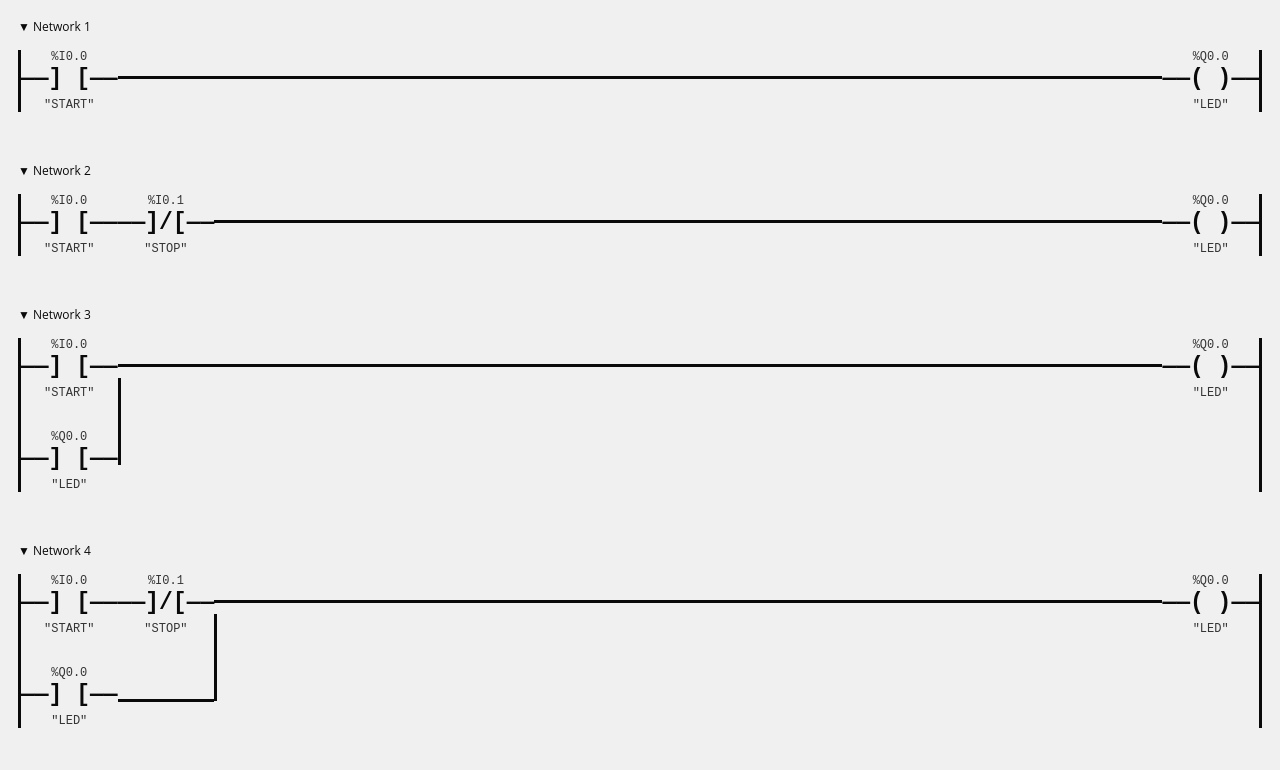
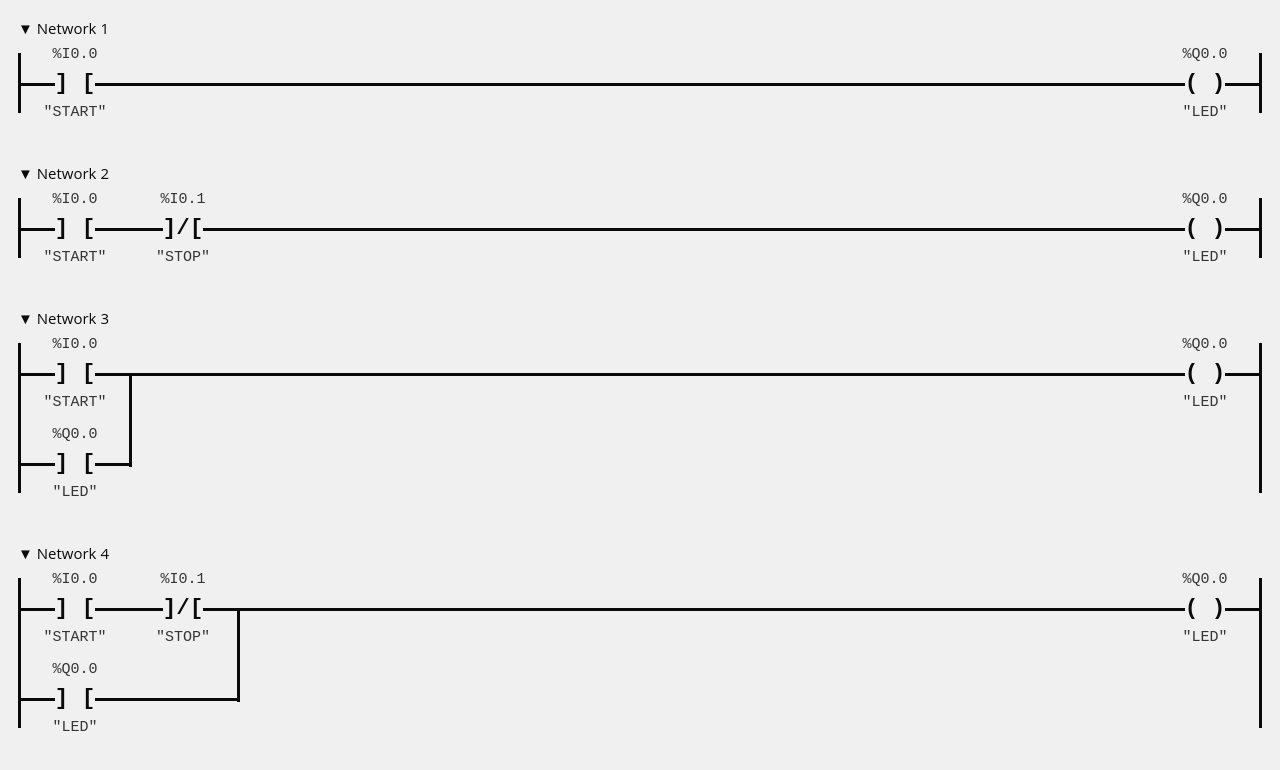
Before and after one commit to M1841/SimLadd, a website built with Vite: page index.html in a window 1280 px wide. Built offline with nearby package versions, Linux system fonts and the light colour scheme; a web font is replaced by a local one.

Commit message:
polish intermediate representation & rendering

```diff
--- a/lib/editor/ConjunctiveNode.ts
+++ b/lib/editor/ConjunctiveNode.ts
@@ -1,9 +1,30 @@
+import { DisjunctiveNode } from "./DisjunctiveNode";
 import { ExpressionNode } from "./ExpressionNode";
 import { Node } from "./Node";
 import { Operator } from "./Operator";
 
-export class ConjunctiveNode extends ExpressionNode {
+export class ConjunctiveNode implements ExpressionNode {
+  operator: Operator;
+  operands: Node[];
+
   constructor(operands: Node[]) {
-    super(Operator.AND, operands);
+    if (operands.filter((o) => o instanceof DisjunctiveNode).length > 1) {
+      throw new Error(
+        "A conjunctive node cannot contain multiple disjunctive nodes"
+      );
+    }
+    this.operator = Operator.OR;
+    this.operands = operands;
+  }
+
+  render(): HTMLDivElement {
+    const div = document.createElement("div");
+    div.classList.add("conjunctive-node");
+
+    this.operands.forEach((operand) => {
+      div.appendChild(operand.render());
+    });
+
+    return div;
   }
 }
--- a/lib/editor/DisjunctiveNode.ts
+++ b/lib/editor/DisjunctiveNode.ts
@@ -1,9 +1,29 @@
+import { ConjunctiveNode } from "./ConjunctiveNode";
 import { ExpressionNode } from "./ExpressionNode";
-import { Node } from "./Node";
 import { Operator } from "./Operator";
 
-export class DisjunctiveNode extends ExpressionNode {
-  constructor(operands: Node[]) {
-    super(Operator.OR, operands);
+export class DisjunctiveNode implements ExpressionNode {
+  operator: Operator;
+  operands: ConjunctiveNode[];
+
+  constructor(operands: ConjunctiveNode[]) {
+    this.operator = Operator.OR;
+    this.operands = operands;
+  }
+
+  render(): HTMLDivElement {
+    const div = document.createElement("div");
+    div.classList.add("disjunctive-node");
+
+    this.operands.forEach((operand) => {
+      if (operand instanceof ConjunctiveNode) {
+        div.appendChild(operand.render());
+      } else {
+        div.appendChild(new ConjunctiveNode([operand]).render());
+      }
+    });
+    div.classList.add(this.operator);
+
+    return div;
   }
 }
--- a/lib/editor/ExpressionNode.ts
+++ b/lib/editor/ExpressionNode.ts
@@ -1,24 +1,7 @@
 import { Operator } from "./Operator";
 import { Node } from "./Node";
 
-export class ExpressionNode implements Node {
+export interface ExpressionNode extends Node {
   operator: Operator;
   operands: Node[];
-
-  constructor(operator: Operator, operands: Node[]) {
-    this.operator = operator;
-    this.operands = operands;
-  }
-
-  render(): HTMLDivElement {
-    const div = document.createElement("div");
-    div.classList.add("expression-node");
-
-    this.operands.forEach((operand) => {
-      div.appendChild(operand.render());
-    });
-    div.classList.add(this.operator);
-
-    return div;
-  }
 }
--- a/lib/editor/Network.ts
+++ b/lib/editor/Network.ts
@@ -1,13 +1,11 @@
-import { ConjunctiveNode } from "./ConjunctiveNode";
-import { Node } from "./Node";
-import { OutputNode } from "./OutputNode";
+import { ExpressionNode } from "./ExpressionNode";
 
 export class Network {
   name: string;
-  input: Node;
-  outputs: OutputNode[];
+  input: ExpressionNode;
+  outputs: ExpressionNode;
 
-  constructor(name: string, input: Node, outputs: OutputNode[]) {
+  constructor(name: string, input: ExpressionNode, outputs: ExpressionNode) {
     this.name = name;
     this.input = input;
     this.outputs = outputs;
@@ -27,7 +25,7 @@ export class Network {
     const inputNodes = this.input.render();
     nodes.appendChild(inputNodes);
 
-    const outputNodes = new ConjunctiveNode(this.outputs).render();
+    const outputNodes = this.outputs.render();
     nodes.appendChild(outputNodes);
 
     network.appendChild(nodes);
--- a/lib/editor/RelayNode.ts
+++ b/lib/editor/RelayNode.ts
@@ -33,9 +33,9 @@ export class RelayNode implements Node {
     const icon = document.createElement("div");
     icon.classList.add("node-icon");
     if (this instanceof OutputNode) {
-      icon.textContent = `——(${this.isOpen ? " " : "/"})——`;
+      icon.textContent = `(${this.isOpen ? " " : "/"})`;
     } else {
-      icon.textContent = `——]${this.isOpen ? " " : "/"}[——`;
+      icon.textContent = `]${this.isOpen ? " " : "/"}[`;
     }
     node.appendChild(icon);
 
--- a/src/main.ts
+++ b/src/main.ts
@@ -1,3 +1,7 @@
 import { renderExample } from "../lib/editor/.example";
 
-renderExample();
+try {
+  renderExample();
+} catch (error) {
+  alert(error);
+}
--- a/src/styles/base.css
+++ b/src/styles/base.css
@@ -32,6 +32,7 @@
 
 body {
   font-family: var(--font-base);
+  font-size: 15px;
   background-color: var(--color-bg);
   color: var(--color-text);
 }
--- a/src/styles/editor.css
+++ b/src/styles/editor.css
@@ -1,76 +1,76 @@
 .network {
   display: flex;
   flex-direction: column;
-  gap: 15px;
-  font-size: 12px;
+  gap: 1em;
   font-weight: 500;
 }
 
 .network-nodes {
   display: flex;
   justify-content: space-between;
-  border-left: solid 3px var(--color-text);
-  border-right: solid 3px var(--color-text);
+  border-left: solid 0.25em var(--color-text);
+  border-right: solid 0.25em var(--color-text);
   position: relative;
 }
 
-.network-nodes::before {
+.network-nodes .disjunctive-node,
+.network-nodes .conjunctive-node {
+  display: flex;
+  min-width: fit-content;
+  min-height: fit-content;
+}
+
+.network-nodes::before,
+.disjunctive-node::before,
+.conjunctive-node::before {
   content: "";
   position: absolute;
-  top: 26px;
+  top: 2em;
+  left: 0em;
   width: 100%;
-  height: 3px;
-  background: var(--color-text);
+  height: auto;
+  border-top: solid 0.25em var(--color-text);
   z-index: -1;
 }
 
-.expression-node {
-  display: flex;
-  width: fit-content;
-  height: fit-content;
-}
-
-.OR {
+.disjunctive-node {
   flex-direction: column;
-  gap: 30px;
+  gap: 2em;
   position: relative;
 }
 
-.OR::before {
+.disjunctive-node > .conjunctive-node {
+  width: 100%;
+}
+
+.disjunctive-node::before {
   content: "";
   position: absolute;
-  width: 3px;
-  height: 87px;
-  right: -3px;
-  bottom: 27px;
-  background-color: var(--color-text);
+  top: 2em;
+  bottom: 1.75em;
+  width: 100%;
+  height: auto;
+  border-right: solid 0.25em var(--color-text);
   z-index: -1;
 }
-.OR::after {
-  content: "";
-  position: absolute;
-  width: 100%;
-  height: 3px;
-  bottom: 26px;
-  background-color: var(--color-text);
-  z-index: -1;
+.conjunctive-node {
+  position: relative;
 }
 
 .relay-node {
   display: flex;
   flex-direction: column;
   justify-content: center;
-  background-color: var(--color-bg);
-  border-radius: 1px;
-  height: fit-content;
+  height: 4em;
   width: fit-content;
   align-items: center;
   text-align: center;
+  position: relative;
+  gap: 0.5em;
 }
 
 .node-address,
 .node-label {
-  font-size: 12px;
   font-family: var(--font-mono);
   color: var(--color-text-muted);
 }
@@ -82,10 +82,11 @@
 .node-icon {
   cursor: grab;
   font-family: var(--font-mono);
+  background-color: var(--color-bg);
+  margin-left: 1.5em;
+  margin-right: 1.5em;
   font-weight: bold;
-  font-size: 23px;
-  margin-top: 2px;
-  margin-bottom: 6px;
+  font-size: 1.5em;
 }
 
 .node-icon,
```
Also changed, not shown: lib/editor/.example.ts.
